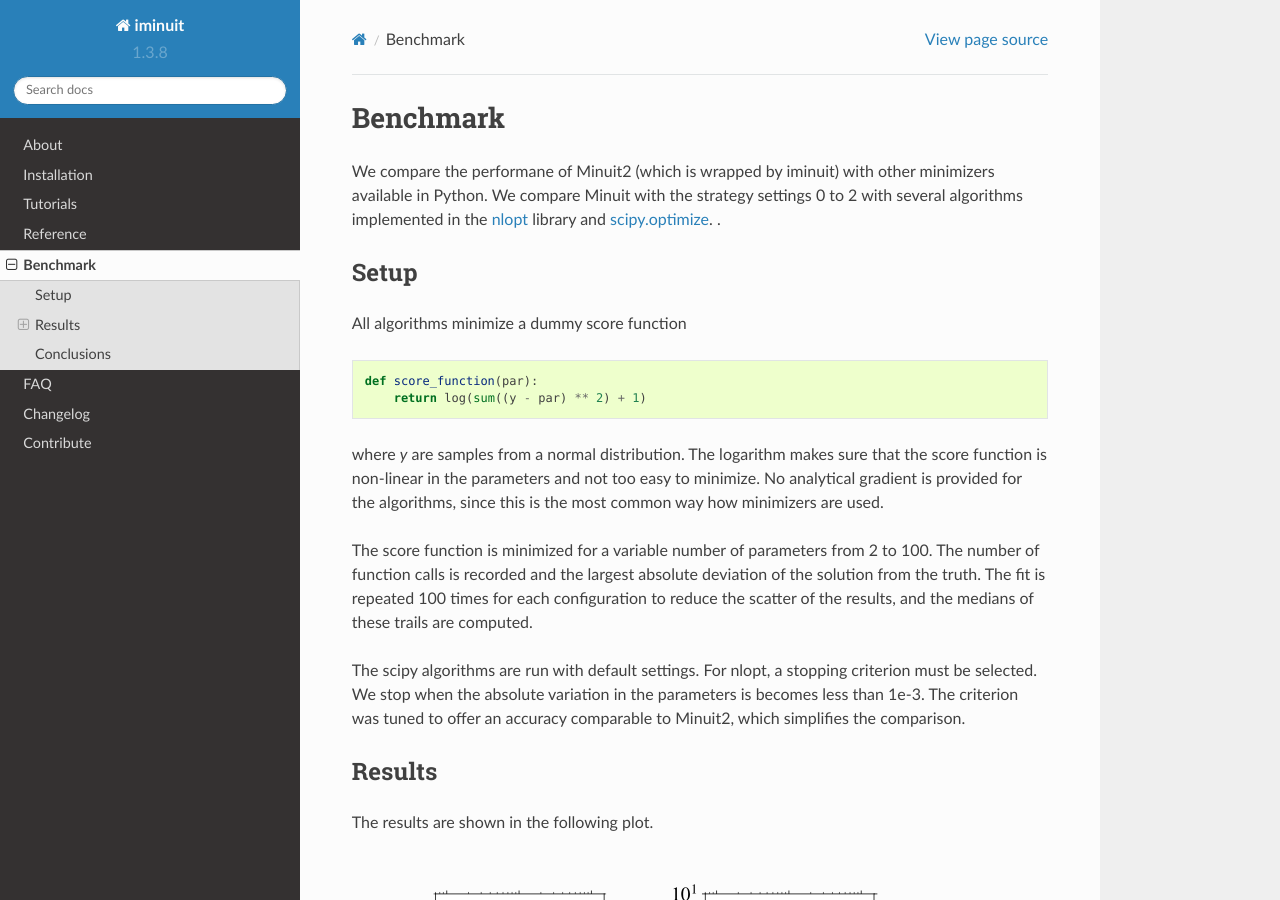
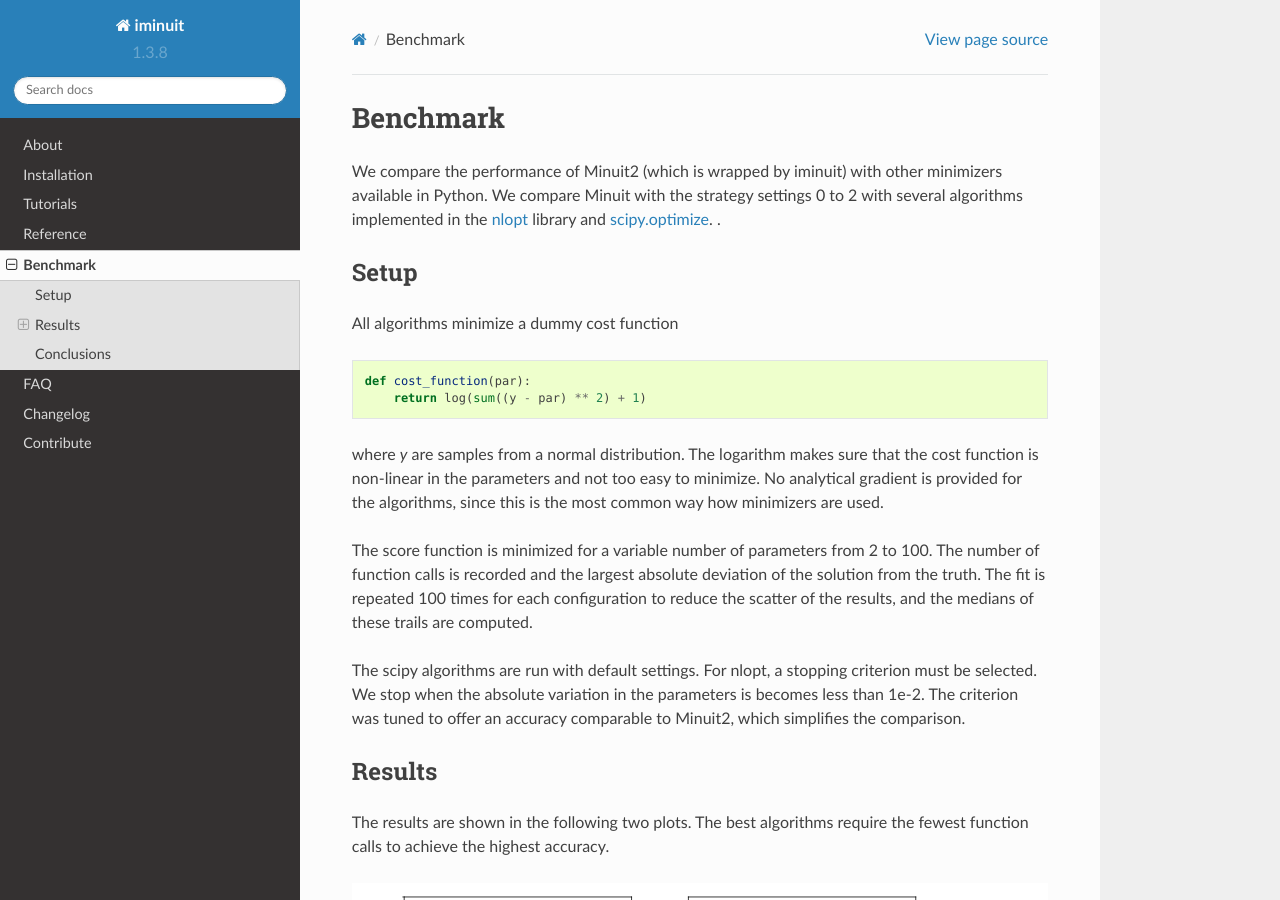
Before and after one commit to scikit-hep/iminuit, a Sphinx documentation site: the page built from doc/benchmark.rst, in a window 1280 px wide and 900 px high. Built offline with Sphinx 7.4.7 and the Read the Docs theme 2.0.0, drawn with Linux system fonts in a browser that asks for light colours; the version number is read from the project's files by our own code; some of the changed lines change nothing that is shown.

Commit message:
update benchmark

```diff
--- a/doc/bench.py
+++ b/doc/bench.py
@@ -1,36 +1,39 @@
 import numpy as np
+from numpy.random import default_rng
 from matplotlib import pyplot as plt
+import matplotlib as mpl
 from matplotlib.ticker import LogLocator
 import os
 import pickle
 
+mpl.rcParams.update(mpl.rcParamsDefault)
+
 
 class TrackingFcn:
-    def __init__(self, npar):
+    def __init__(self, rng, npar):
         self.ncall = 0
-        self.y = np.random.randn(npar)
+        self.y = 5 * rng.standard_normal(npar)
 
     def __call__(self, par, *args):
         self.ncall += 1
-        # use log to make problem non-linear
-        return np.log(np.sum((self.y - par) ** 2) + 1)
+        # make problem non-linear
+        return np.sum((self.y - par) ** 2) ** 1.5
 
 
 class Runner:
     def __init__(self, npars):
         self.npars = npars
 
-    def __call__(self, trial):
+    def __call__(self, seed):
         from iminuit import Minuit
         import nlopt
         from scipy.optimize import minimize
-        import numpy as np
 
-        np.random.seed(1 + trial)
         data = []
 
+        rng = default_rng(seed)
         for npar in self.npars:
-            fcn = TrackingFcn(npar)
+            fcn = TrackingFcn(rng, npar)
             for stra in (0, 1, 2):
                 key = f"Minuit2/strategy={stra}"
                 print(key, npar)
@@ -50,15 +53,14 @@
                 fcn.ncall = 0
                 opt = nlopt.opt(getattr(nlopt, "LN_" + algo), npar)
                 opt.set_min_objective(lambda par, grad: fcn(par))
-                opt.set_xtol_abs(1e-3)
+                opt.set_xtol_abs(1e-2)
                 try:
                     xopt = opt.optimize(np.zeros(npar))
-                except:
+                    max_dev = np.max(np.abs(xopt - fcn.y))
+                    key = f"nlopt/{algo}"
+                    data.append((key, npar, fcn.ncall, max_dev))
+                except Exception:
                     pass
-                max_dev = np.max(np.abs(xopt - fcn.y))
-
-                key = f"nlopt/{algo}"
-                data.append((key, npar, fcn.ncall, max_dev))
 
             for algo in ("BFGS", "CG", "Powell", "Nelder-Mead"):
                 print(algo, npar)
@@ -76,13 +78,28 @@
         results = pickle.load(f)
 else:
     npars = (1, 2, 3, 4, 6, 10, 20, 30, 40, 60, 100)
-    from multiprocessing.pool import Pool
 
+    from numpy.random import SeedSequence
+    from concurrent.futures import ProcessPoolExecutor as Pool
+
+    sg = SeedSequence(1)
     with Pool() as p:
-        results = p.map(Runner(npars), range(100))
+        results = tuple(p.map(Runner(npars), sg.spawn(4)))
+
     with open("bench.pkl", "wb") as f:
         pickle.dump(results, f)
 
+
+# plt.figure()
+# f = TrackingFcn(default_rng(), 2)
+# x = np.linspace(-10, 10)
+# X, Y = np.meshgrid(x, x)
+# F = np.empty_like(X)
+# for i, xi in enumerate(x):
+#     for j, yi in enumerate(x):
+#         F[i, j] = f((xi, yi))
+# plt.pcolormesh(X, Y, F.T)
+# plt.colorbar()
 
 methods = {}
 for data in results:
@@ -90,27 +107,27 @@
         methods.setdefault(key, {}).setdefault(npar, []).append((ncal, maxdev))
 
 fig, ax = plt.subplots(1, 2, figsize=(10, 5), sharex=True)
-plt.subplots_adjust(left=0.12, right=0.75, wspace=0.6)
+plt.subplots_adjust(
+    top=0.96, bottom=0.14, left=0.075, right=0.81, hspace=0.2, wspace=0.25
+)
 handles = []
 labels = []
-markers = iter(
-    (
-        ("o", 10),
-        ("s", 7),
-        ("D", 7),
-        ("<", 7),
-        (">", 7),
-        ("^", 7),
-        ("v", 7),
-        ("*", 9),
-        ("X", 7),
-        ("P", 7),
-        ("p", 8),
-    )
+markers = (
+    ("o", 10),
+    ("s", 7),
+    ("D", 7),
+    ("<", 7),
+    (">", 7),
+    ("^", 7),
+    ("v", 7),
+    ("*", 9),
+    ("X", 7),
+    ("P", 7),
+    ("p", 8),
 )
 
-for method in sorted(methods):
-    m, ms = next(markers)
+
+for method, (m, ms) in zip(sorted(methods), markers):
     ls = "-"
     lw = 1
     zorder = None
@@ -169,13 +186,45 @@
         mew=mew,
     )
     plt.loglog()
-    # plt.xticks((1, 10, 100))
-
-    plt.gca().xaxis.set_major_locator(LogLocator(numticks=10))
-    plt.gca().xaxis.set_minor_locator(LogLocator(numticks=10, subs="all"))
-    plt.xticks((1, 10, 100), ("1", "10", "100"))
     plt.gca().yaxis.set_major_locator(LogLocator(numticks=100))
 
 plt.figlegend(handles, labels, loc="center right", fontsize="small")
 plt.savefig("bench.svg")
+
+plt.figure(constrained_layout=True)
+plt.loglog()
+for method, (m, ms) in zip(sorted(methods), markers):
+    zorder = None
+    color = None
+    mfc = None
+    mew = 1
+    if "Minuit" in method:
+        zorder = 10
+        color = "k"
+        mfc = "w"
+        mew = 2
+
+    data = methods[method]
+    npars = np.sort(list(data))
+    ncalls = np.empty_like(npars)
+    max_devs = np.empty_like(npars, dtype=float)
+
+    x = []
+    y = []
+    s = []
+    for npar in (2, 10, 100):
+        if npar not in data:
+            continue
+        nc, md = np.transpose(data[npar])
+        x.append(np.median(nc) / npar)
+        y.append(np.median(md))
+        s.append(50 * npar ** 0.5)
+
+    plt.scatter(x, y, s, marker=m, color=mfc, edgecolor=color, zorder=zorder)
+
+plt.xlabel("$N_\\mathrm{call}$ / $N_\\mathrm{par}$")
+plt.ylabel("maximum deviation")
+plt.title("small: npar = 2, medium: npar = 10, large: npar = 100")
+plt.savefig("bench2d.svg")
+
 plt.show()
--- a/doc/benchmark.rst
+++ b/doc/benchmark.rst
@@ -5,29 +5,31 @@
 Benchmark
 =========
 
-We compare the performane of Minuit2 (which is wrapped by iminuit) with other minimizers available in Python. We compare Minuit with the strategy settings 0 to 2 with several algorithms implemented in the `nlopt`_ library and `scipy.optimize`_. .
+We compare the performance of Minuit2 (which is wrapped by iminuit) with other minimizers available in Python. We compare Minuit with the strategy settings 0 to 2 with several algorithms implemented in the `nlopt`_ library and `scipy.optimize`_. .
 
 Setup
 -----
 
-All algorithms minimize a dummy score function
+All algorithms minimize a dummy cost function
 
 .. code-block:: python
 
-    def score_function(par):
+    def cost_function(par):
         return log(sum((y - par) ** 2) + 1)
 
-where `y` are samples from a normal distribution. The logarithm makes sure that the score function is non-linear in the parameters and not too easy to minimize. No analytical gradient is provided for the algorithms, since this is the most common way how minimizers are used.
+where `y` are samples from a normal distribution. The logarithm makes sure that the cost function is non-linear in the parameters and not too easy to minimize. No analytical gradient is provided for the algorithms, since this is the most common way how minimizers are used.
 
 The score function is minimized for a variable number of parameters from 2 to 100. The number of function calls is recorded and the largest absolute deviation of the solution from the truth. The fit is repeated 100 times for each configuration to reduce the scatter of the results, and the medians of these trails are computed.
 
-The scipy algorithms are run with default settings. For nlopt, a stopping criterion must be selected. We stop when the absolute variation in the parameters is becomes less than 1e-3. The criterion was tuned to offer an accuracy comparable to Minuit2, which simplifies the comparison.
+The scipy algorithms are run with default settings. For nlopt, a stopping criterion must be selected. We stop when the absolute variation in the parameters is becomes less than 1e-2. The criterion was tuned to offer an accuracy comparable to Minuit2, which simplifies the comparison.
 
 Results
 -------
-The results are shown in the following plot.
+The results are shown in the following two plots. The best algorithms require the fewest function calls to achieve the highest accuracy.
 
 .. image:: bench.svg
+
+.. image:: bench2d.svg
 
 Convergence rate
 ~~~~~~~~~~~~~~~~
```
Also changed, not shown: doc/bench.svg, doc/bench2d.svg (added).
